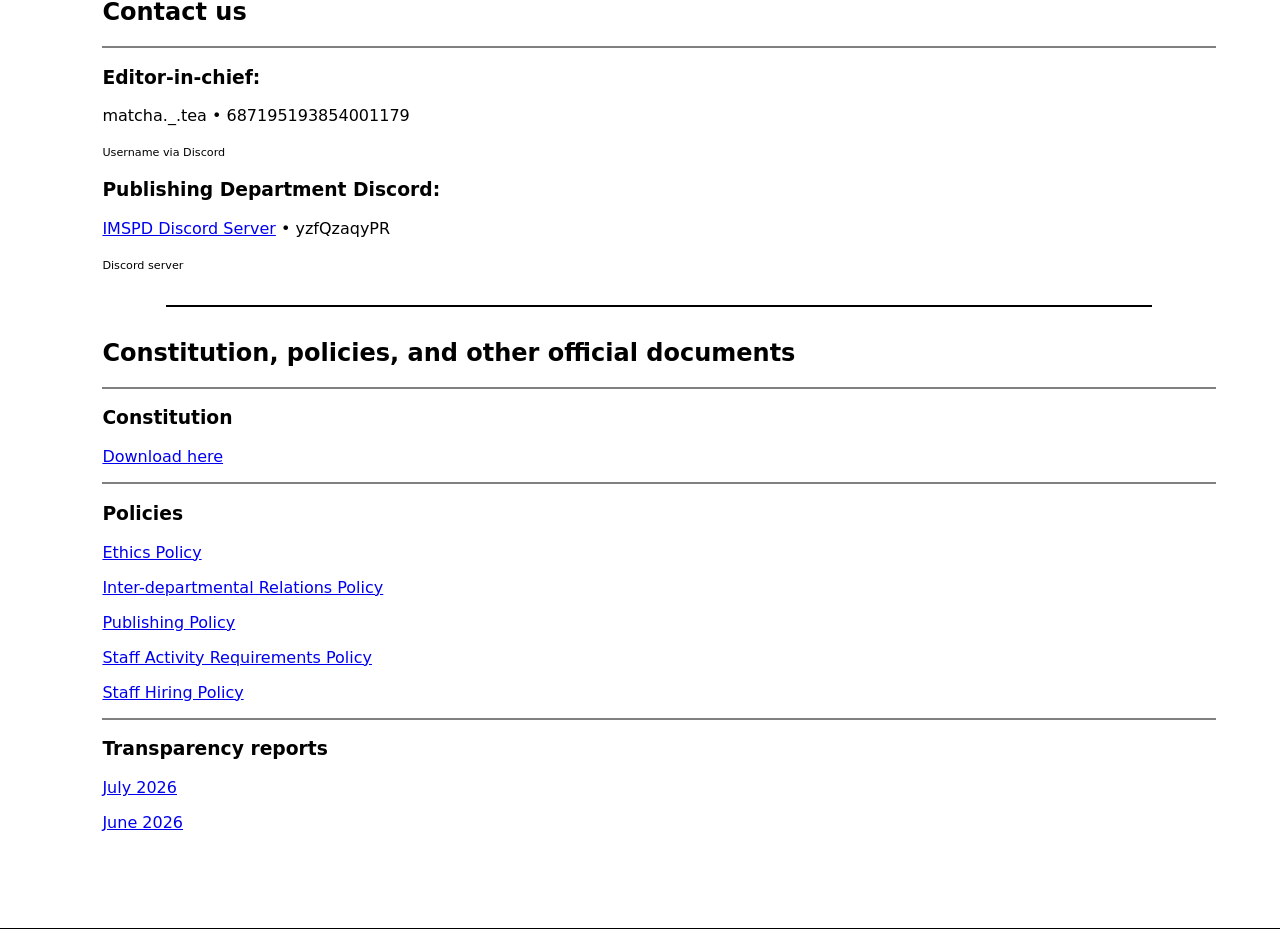
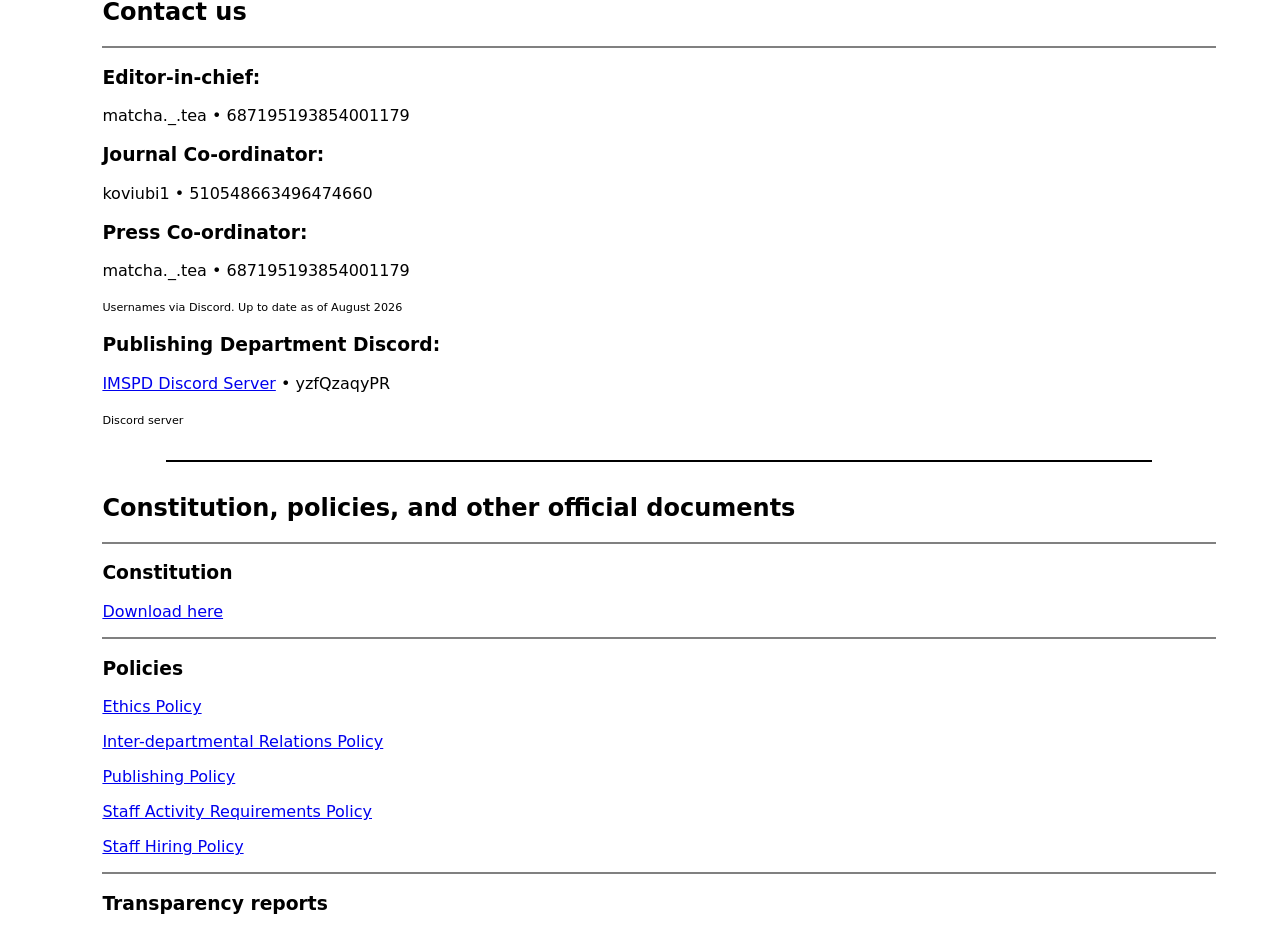
Before and after one commit to imsresearch/ims-website, a React (Vite) app: page /pubdep in a window 1280 px wide. Shown: the part 1269-2203 px from the top of the page. Built offline with nearby package versions, Linux system fonts and the light colour scheme.

Commit message:
Add co-ords

```diff
--- a/src/pages/pubdep/publishing-dept.jsx
+++ b/src/pages/pubdep/publishing-dept.jsx
@@ -84,7 +84,11 @@ export default function PubDep() {
                     <hr className="small-hr" />
                     <h3>Editor-in-chief:</h3>
                     <p>matcha._.tea • 687195193854001179</p>
-                    <small>Username via Discord</small>
+                    <h3>Journal Co-ordinator:</h3>
+                    <p>koviubi1 • 510548663496474660</p>
+                    <h3>Press Co-ordinator:</h3>
+                    <p>matcha._.tea • 687195193854001179</p>
+                    <small>Usernames via Discord. Up to date as of August 2026</small>
 
                     <h3>Publishing Department Discord:</h3>
                     <p>
```
